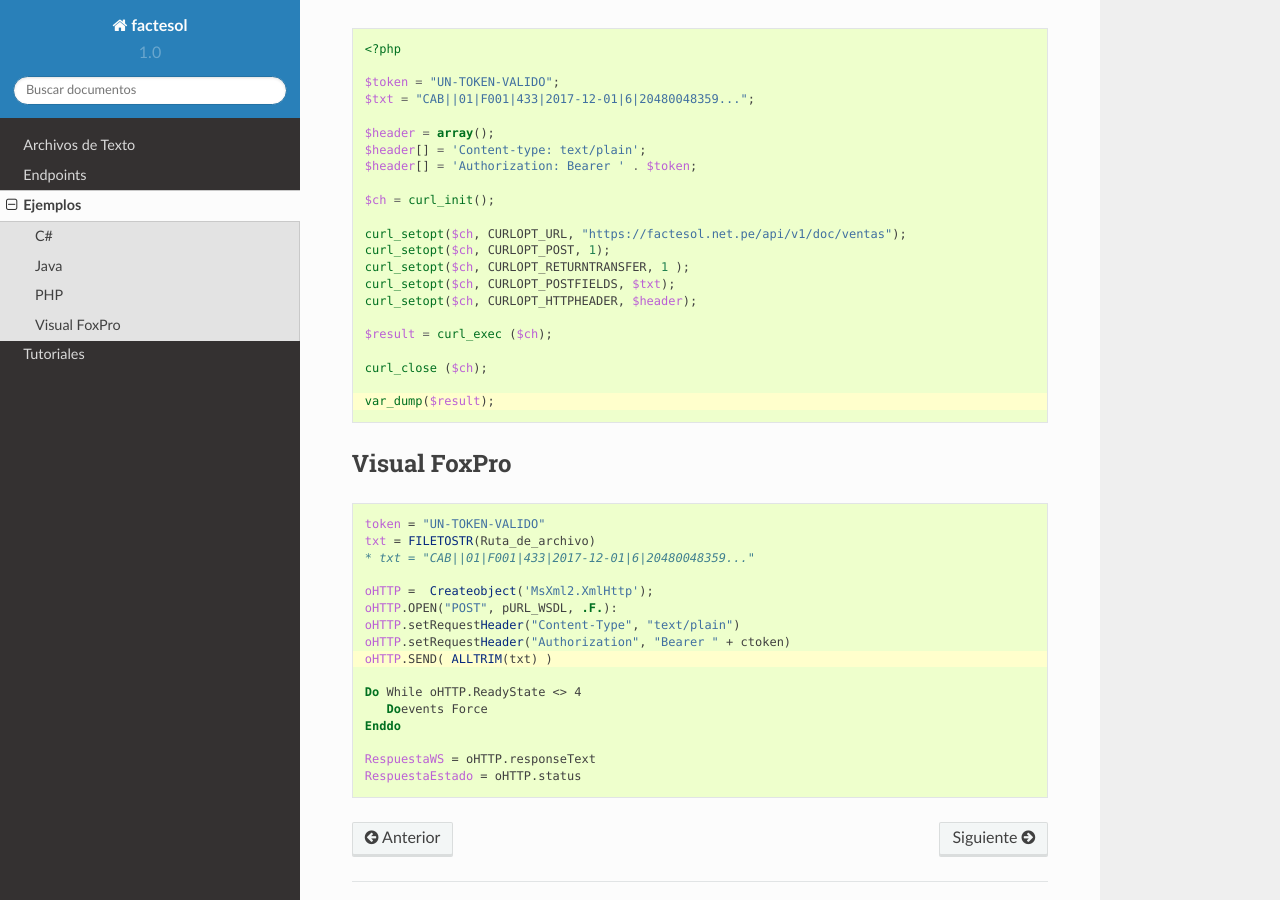
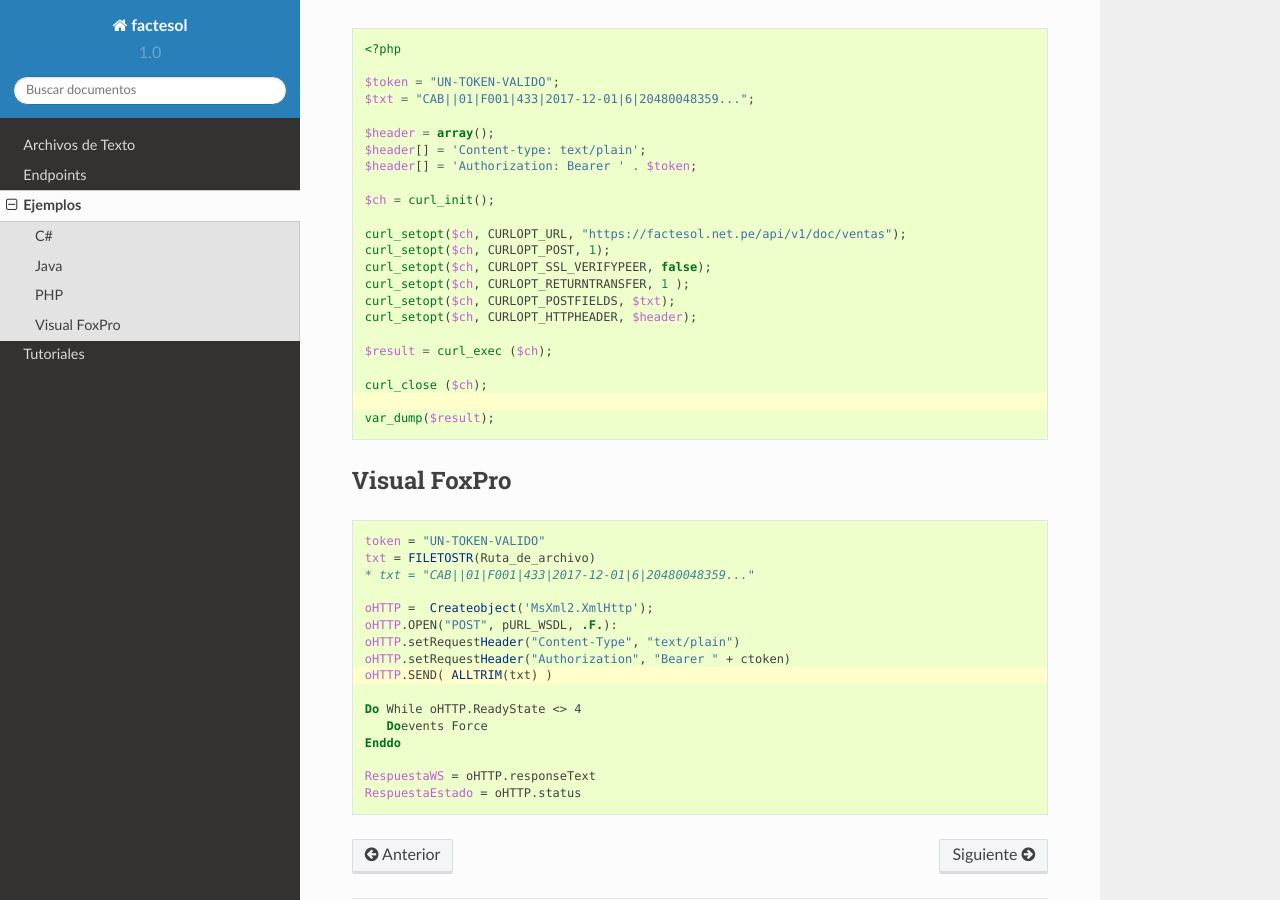
Before and after one commit to giansalex/factesol-docs, a Sphinx documentation site: the page built from docs/examples.rst, in a window 1280 px wide and 900 px high, scrolled down 1645 px. Built offline with Sphinx 7.4.7 and the Read the Docs theme 2.0.0, drawn with Linux system fonts in a browser that asks for light colours.

Commit message:
se agregó CURLOPT_SSL_VERIFYPEER
se agregó curl_setopt($ch, CURLOPT_SSL_VERIFYPEER, false);

```diff
--- a/docs/examples.rst
+++ b/docs/examples.rst
@@ -96,6 +96,7 @@ Para el siguiente ejemplo necesita tener activada la extension Curl.
 
     curl_setopt($ch, CURLOPT_URL, "https://factesol.net.pe/api/v1/doc/ventas");
     curl_setopt($ch, CURLOPT_POST, 1);
+    curl_setopt($ch, CURLOPT_SSL_VERIFYPEER, false);
     curl_setopt($ch, CURLOPT_RETURNTRANSFER, 1 );
     curl_setopt($ch, CURLOPT_POSTFIELDS, $txt);
     curl_setopt($ch, CURLOPT_HTTPHEADER, $header);
```
